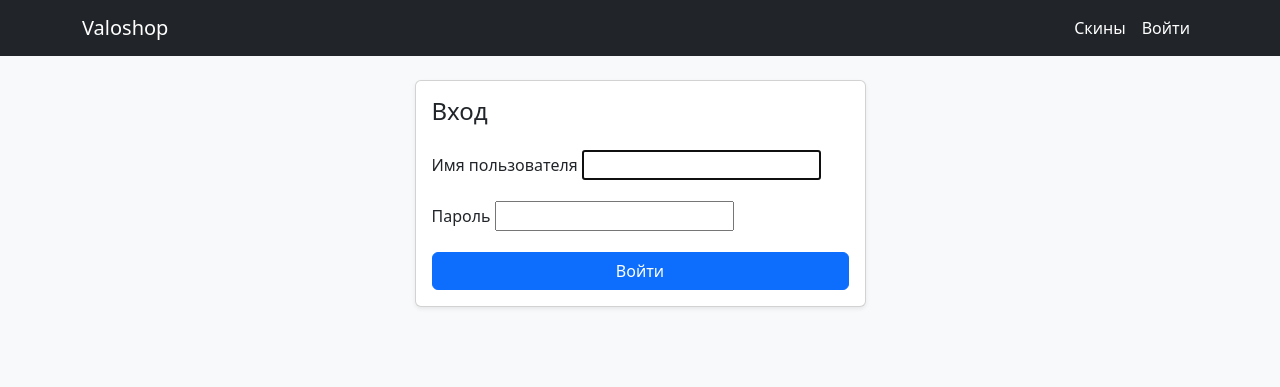
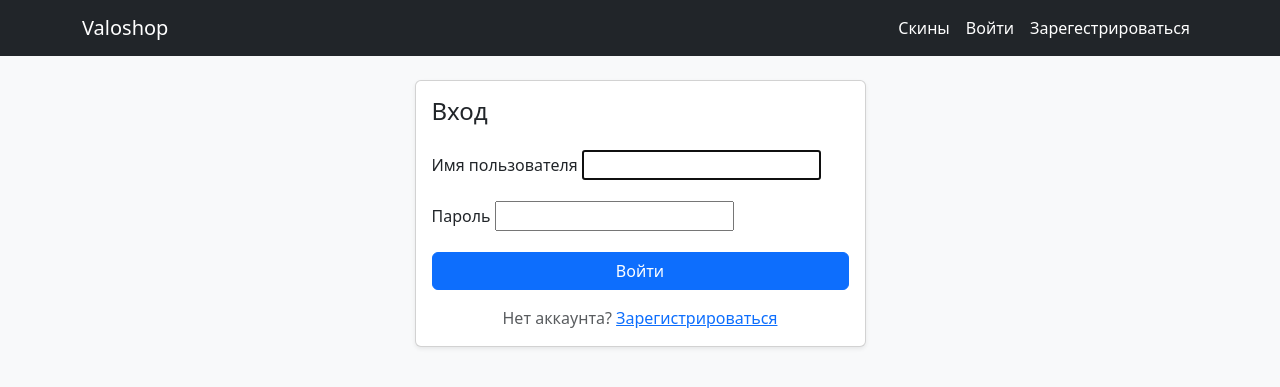
Before and after one commit to jaferkoi/valshop, a Django app: page /users/login/ in a window 1280 px wide. Shown: the top 387 px of the page. Run offline with Django 5.2, Linux system fonts and the light colour scheme.

Commit message:
fix(templates/login, base, users/views)

```diff
--- a/templates/base.html
+++ b/templates/base.html
@@ -18,6 +18,7 @@
                         <a class="nav-link text-white" href="{% url 'users:logout' %}">Выйти</a>
                     {% else %}
                         <a class="nav-link text-white" href="{% url 'users:login' %}">Войти</a>
+                        <a class="nav-link text-white" href="{% url 'users:signup' %}">Зарегестрироваться</a>
                     {% endif %}
             </div>
         </div>
--- a/templates/users/login.html
+++ b/templates/users/login.html
@@ -9,6 +9,10 @@
 
                 <form method="post" novalidate>
                     {% csrf_token %}
+
+                    {% for error in form.non_field_errors %}
+                        <div class="alert alert-danger py-2">{{ error }}</div>
+                    {% endfor %}
 
                     {% for field in form %}
                         <div class="mb-3">
@@ -24,6 +28,10 @@
 
                     <button type="submit" class="btn btn-primary w-100">Войти</button>
                 </form>
+
+                <p class="text-center text-muted mt-3 mb-0">
+                    Нет аккаунта? <a href="{% url 'users:signup' %}">Зарегистрироваться</a>
+                </p>
             </div>
         </div>
     </div>
--- a/users/views.py
+++ b/users/views.py
@@ -34,5 +34,4 @@ def signup(request):
         messages.success(request, "Вы успешно зарегестрировались!")
         return redirect("users:login")
 
-    messages.error(request, "Что-то пошло не так")
     return render(request, "users/signup.html", {"form": form})
```
